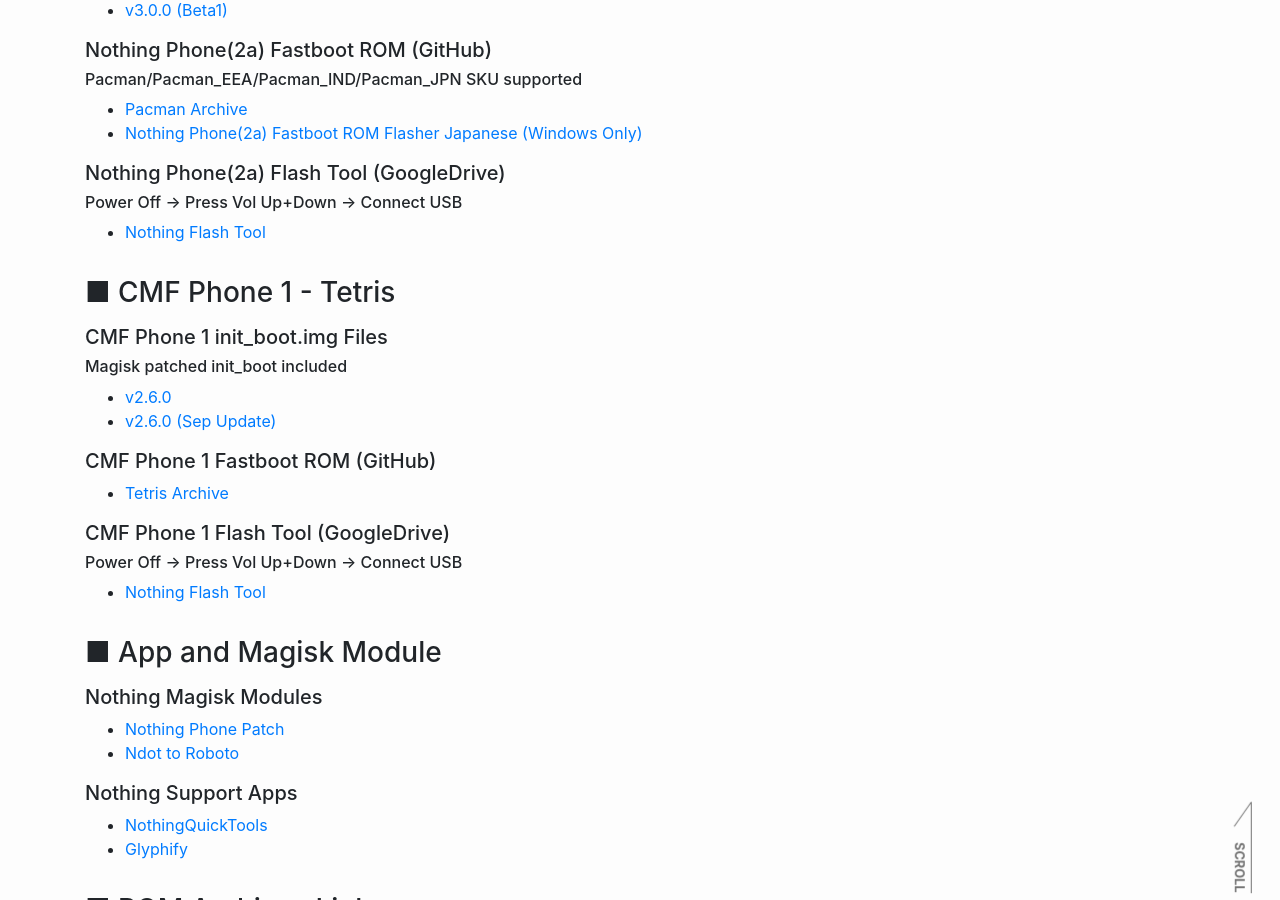
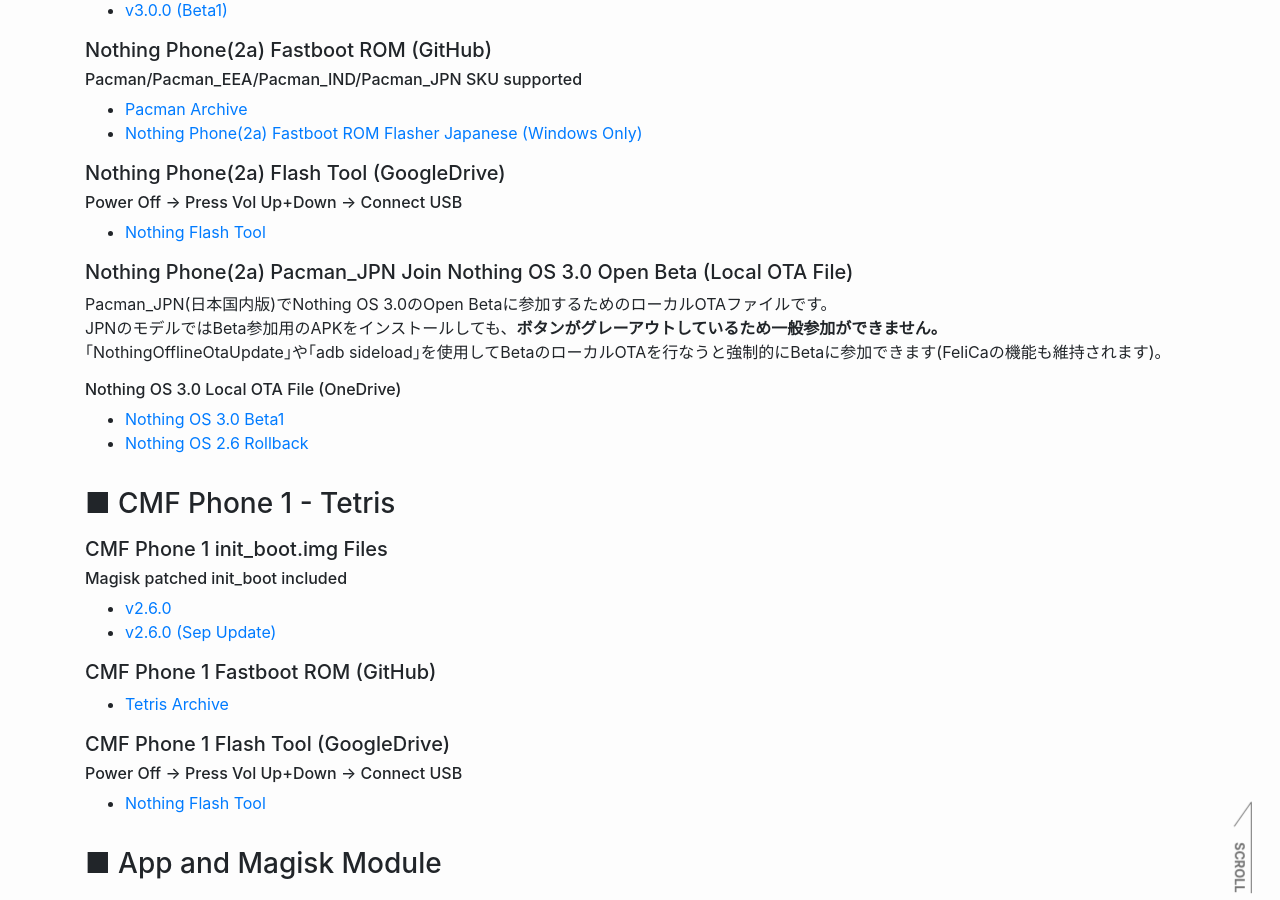
Before and after one commit to reindex-ot/reindex-ot.github.io, a Jekyll site: the page built from nothing.md, in a window 1280 px wide and 900 px high, scrolled down 4310 px. Built offline with Jekyll 4.4.1, drawn with Linux system fonts in a browser that asks for light colours.

Commit message:
Update nothing.md
Signed-off-by: Re*Index. (ot_inc) <32851879+reindex-ot@users.noreply.github.com>

```diff
--- a/nothing.md
+++ b/nothing.md
@@ -164,6 +164,14 @@ If you don't do that, you'll get bricked. Okay?
 ######  Power Off → Press Vol Up+Down → Connect USB
 - [Nothing Flash Tool](https://drive.google.com/uc?export=download&id=1_j0xWERd2YkC5ktyQjqXI67tmVRXg7LF)
 
+##### Nothing Phone(2a) Pacman_JPN Join Nothing OS 3.0 Open Beta (Local OTA File)
+Pacman_JPN(日本国内版)でNothing OS 3.0のOpen Betaに参加するためのローカルOTAファイルです。<br>
+JPNのモデルではBeta参加用のAPKをインストールしても、**ボタンがグレーアウトしているため一般参加ができません。**<br>
+｢NothingOfflineOtaUpdate｣や｢adb sideload｣を使用してBetaのローカルOTAを行なうと強制的にBetaに参加できます(FeliCaの機能も維持されます)。
+######  Nothing OS 3.0 Local OTA File (OneDrive)
+- [Nothing OS 3.0 Beta1](https://1drv.ms/u/s!AgEojapKY5xGx1zZB8i6nLDLnDZR?e=nS9Qg0)
+- [Nothing OS 2.6 Rollback](https://1drv.ms/u/s!AgEojapKY5xGx1tOkwCrQI923xTj?e=AwmzgT)
+
 ### ■ CMF Phone 1 - Tetris
 ##### CMF Phone 1 init_boot.img Files
 ###### Magisk patched init_boot included
```
